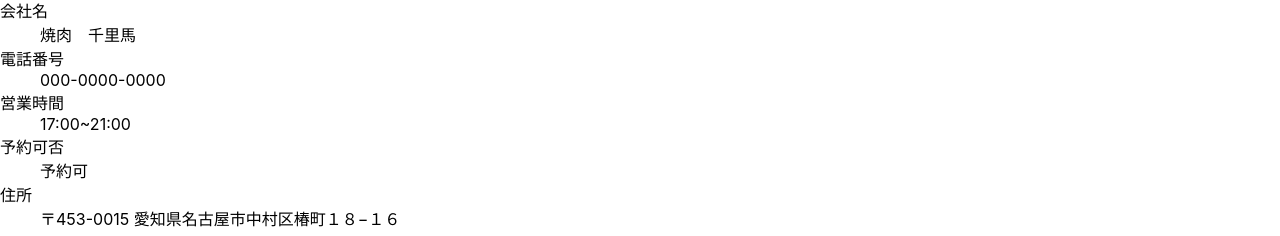
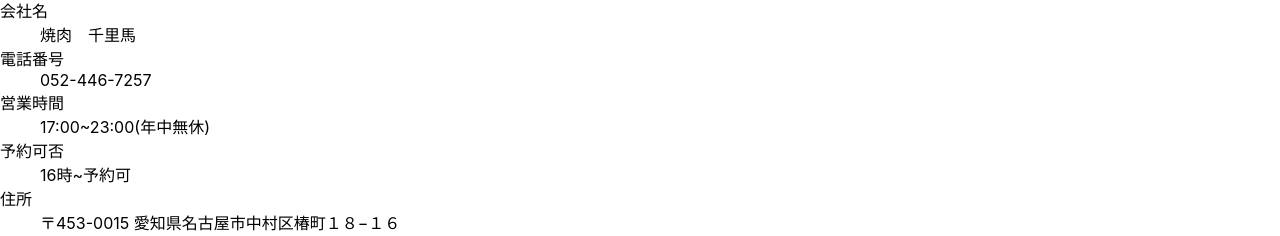
Before and after one commit to hello-ty/senrima-website, a Next.js app: page / in a window 1280 px wide. Shown: the part 1031-1267 px from the top of the page. Built offline with nearby package versions, Linux system fonts and the light colour scheme; a web font is replaced by a local one.

Commit message:
✨ 電話番号変更

```diff
--- a/src/components/Access/index.jsx
+++ b/src/components/Access/index.jsx
@@ -23,19 +23,19 @@ export default function Access() {
           <div className="bg-white px-4 py-5 sm:grid sm:grid-cols-3 sm:gap-4 sm:px-6">
             <dt className="text-sm font-medium text-gray-500">電話番号</dt>
             <dd className="mt-1 text-sm text-gray-900 sm:mt-0 sm:col-span-2">
-              000-0000-0000
+              052-446-7257
             </dd>
           </div>
           <div className="bg-gray-50 px-4 py-5 sm:grid sm:grid-cols-3 sm:gap-4 sm:px-6">
             <dt className="text-sm font-medium text-gray-500">営業時間</dt>
             <dd className="mt-1 text-sm text-gray-900 sm:mt-0 sm:col-span-2">
-              17:00~21:00
+              17:00~23:00(年中無休)
             </dd>
           </div>
           <div className="bg-white px-4 py-5 sm:grid sm:grid-cols-3 sm:gap-4 sm:px-6">
             <dt className="text-sm font-medium text-gray-500">予約可否</dt>
             <dd className="mt-1 text-sm text-gray-900 sm:mt-0 sm:col-span-2">
-              予約可
+              16時~予約可
             </dd>
           </div>
           <div className="bg-gray-50 px-4 py-5 sm:grid sm:grid-cols-3 sm:gap-4 sm:px-6">
```
